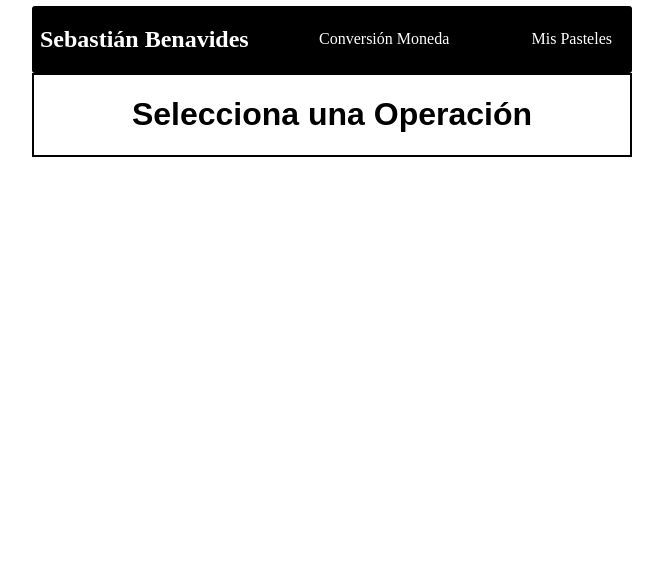
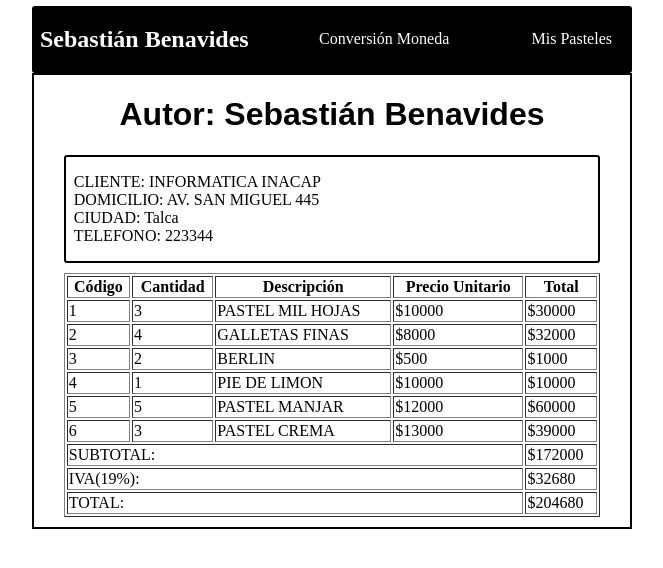
Before and after one commit to wladimeer/ev2_sebastian_benavides, a plain HTML site: page index.html in a window 1280 px wide. Both pictures are taken after a click on the link "Mis Pasteles". Shown: the whole page, without its empty margins (308-971 px from the left). Drawn offline with Linux system fonts and the light colour scheme.

Commit message:
Second Module Finished

```diff
--- a/css/styles.css
+++ b/css/styles.css
@@ -79,8 +79,40 @@ a:hover {
 
 .content__button {
     width: 100%;
+    border: none;
+    outline: none;
+    padding: 8px;
+    transition: 2s;
+    color: #FFFFFF;
+    font-weight: bold;
+    border-radius: 3px;
+    background: #000000;
+}
+
+.content__button:hover {
+    cursor: pointer;
+    background: #2B2B2A;
 }
 
 .content__result {
     margin: 10px 0;
 }
+
+.content__information {
+    width: 90%;
+    padding: 0 8px;
+    border-radius: 3px;
+    box-sizing: border-box;
+    border: 2px solid #000000;
+}
+
+.content__result {
+    width: 90%;
+    display: flex;
+    align-items: center;
+    justify-content: center;
+}
+
+.content__table {
+    width: 100%;
+}
--- /dev/null
+++ b/js/modules/myCakes.js
@@ -0,0 +1,94 @@
+export default {
+    form: (`
+        <div class="content__title">
+            <h1 class="content__h1">Autor: Sebastián Benavides</h1>
+        </div>
+
+        <div class="content__information">
+            <p class="content__p" id="information"></p>
+        </div>
+
+        <div class="content__result">
+            <table class="content__table" id="table">
+                <thead>
+                    <tr>
+                        <th>Código</th>
+                        <th>Cantidad</th>
+                        <th>Descripción</th>
+                        <th>Precio Unitario</th>
+                        <th>Total</th>
+                    </tr>
+                </thead>
+                <tbody id="array"></tbody>
+            </table>
+        </div>
+    `),
+    loadFactura: function() {
+        var information = document.getElementById("information");
+        var array = document.getElementById("array");
+        var table = document.getElementById("table");
+        var factura = window.factura;
+        var result = 0;
+
+        information.innerHTML = (
+            "CLIENTE: " + factura.cliente + "<br>" +
+            "DOMICILIO: " + factura.domicilio + "<br>" +
+            "CIUDAD: " + factura.ciudad + "<br>" +
+            "TELEFONO: " + factura.telefono + "<br>"
+        );
+
+        array.innerHTML = "";
+        table.setAttribute("border", 1);
+        table.style.visibility = "visible";
+
+        factura.detalle.forEach(item => {
+            var code = document.createElement("td");
+            var quantity = document.createElement("td");
+            var description = document.createElement("td");
+            var price = document.createElement("td");
+            var total = document.createElement("td");
+            var tr = document.createElement("tr");
+
+            code.innerHTML = item.codigo;
+            quantity.innerHTML = item.cantidad;
+            description.innerHTML = item.descripcion;
+            price.innerHTML = "$" + item.precioUnitario;
+            total.innerHTML = '$' + (
+                parseInt(item.cantidad) * parseInt(item.precioUnitario)
+            );
+
+            result += (
+                parseInt(item.cantidad) * parseInt(item.precioUnitario)
+            );
+
+            tr.appendChild(code);
+            tr.appendChild(quantity);
+            tr.appendChild(description);
+            tr.appendChild(price);
+            tr.appendChild(total);
+            array.appendChild(tr);
+        });
+
+        var data = [
+            {name: "SUBTOTAL:", value: "$" + result},
+            {name: "IVA(19%):", value: "$" + ((result * 19) / 100)},
+            {name: "TOTAL:", value: "$" + (result + ((result * 19) / 100))},
+        ];
+
+        data.forEach(item => {
+            var tr = document.createElement("tr");
+            var tdOne = document.createElement("td");
+            var tdTwo = document.createElement("td");
+
+            tdOne.setAttribute("colspan", 4);
+
+            tdOne.innerHTML = item.name;
+            tdTwo.innerHTML = item.value;
+
+            tr.appendChild(tdOne);
+            tr.appendChild(tdTwo);
+
+            array.appendChild(tr);
+        });
+    }
+};
--- a/js/script.js
+++ b/js/script.js
@@ -1,4 +1,5 @@
 import conversion from "./modules/conversion.js";
+import myCakes from "./modules/myCakes.js";
 
 loadHeader();
 var content = document.getElementById("content");
@@ -20,8 +21,28 @@ function loadHeader() {
     header.appendChild(myCakes);
 };
 
+window.factura = {
+    cliente: "INFORMATICA INACAP",
+    domicilio: "AV. SAN MIGUEL 445",
+    ciudad: "Talca",
+    telefono: "223344",
+    detalle: [
+        {codigo: 1, cantidad: 3, descripcion: 'PASTEL MIL HOJAS', precioUnitario: 10000},
+        {codigo: 2, cantidad: 4, descripcion: 'GALLETAS FINAS', precioUnitario: 8000},
+        {codigo: 3, cantidad: 2, descripcion: 'BERLIN', precioUnitario: 500},
+        {codigo: 4, cantidad: 1, descripcion: 'PIE DE LIMON', precioUnitario: 10000},
+        {codigo: 5, cantidad: 5, descripcion: 'PASTEL MANJAR', precioUnitario: 12000},
+        {codigo: 6, cantidad: 3, descripcion: 'PASTEL CREMA', precioUnitario: 13000}
+    ]
+};
+
 document.getElementById("conversion").addEventListener("click", function() {
     content.innerHTML = conversion.form;
     window.values = conversion.valores;
     window.calculate = conversion.calculate;
 });
+
+document.getElementById("myCakes").addEventListener("click", function() {
+    content.innerHTML = myCakes.form;
+    myCakes.loadFactura();
+});
```
